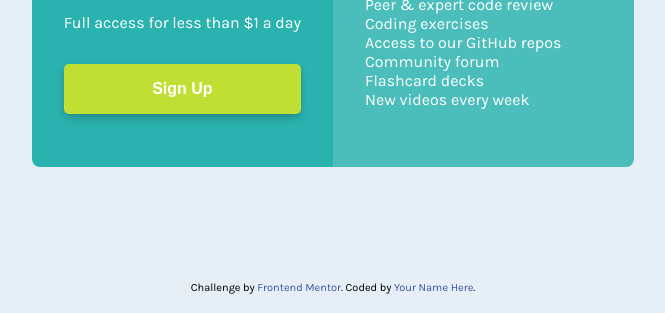
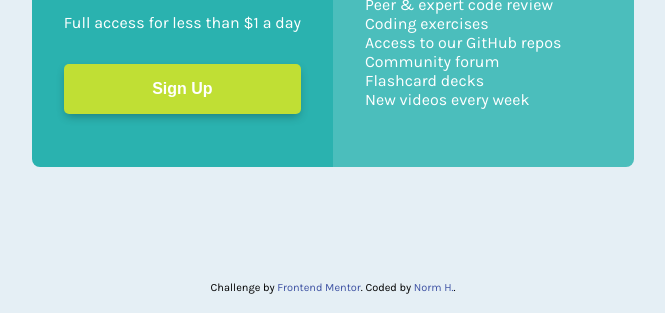
Before and after one commit to nmhanson339/single-price-grid-component-master, a plain HTML site: page index.html in a window 1280 px wide. Shown: the part 487-800 px from the top of the page, without its empty margins (307-972 px from the left). Drawn offline with Linux system fonts and the light colour scheme.

Commit message:
Add author name to footer

```diff
--- a/index.html
+++ b/index.html
@@ -69,7 +69,7 @@
           Challenge by
           <a href="https://www.frontendmentor.io?ref=challenge" target="_blank"
             >Frontend Mentor</a
-          >. Coded by <a href="#">Your Name Here</a>.
+          >. Coded by <a href="#">Norm H.</a>.
         </p>
       </footer>
     </div>
```
